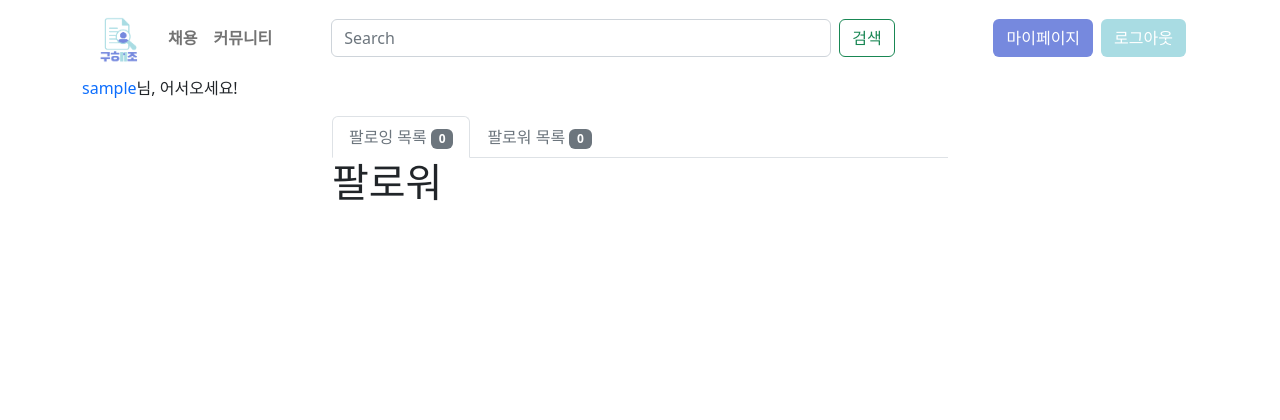
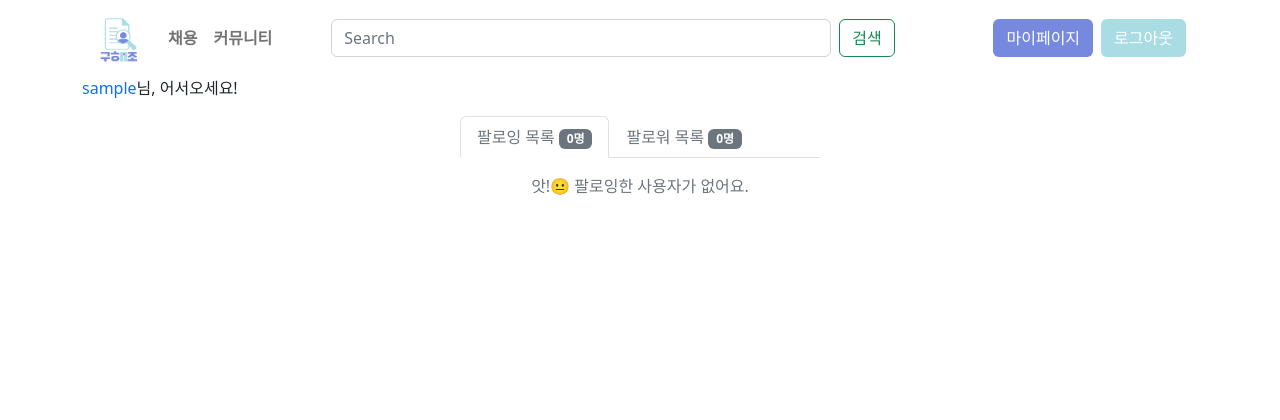
Before and after one commit to myeonghwan57/Pjt, a Django app: template accounts/templates/accounts/follow.html in a window 1280 px wide. Shown: the top 420 px of the page. Run offline with Django 3.2, Linux system fonts and the light colour scheme; the template is opened without the code that fills it, so the values that code supplies are empty; the visitor is signed in with stand-in values (Sample User, id 1); data comes from the database, SQL or seed files in the repository; some libraries are stand-ins or nearby versions.

Commit message:
마이페이지, 팔로우 페이지 수정

```diff
--- a/accounts/templates/accounts/follow.html
+++ b/accounts/templates/accounts/follow.html
@@ -2,48 +2,118 @@
 {% load django_bootstrap5 %}
 {% load static %}
 {% block content %}
-<div class="container mt-3" style="width:50%">
+<div class="container mt-3" style="width:30%">
   <ul class="nav nav-tabs" id="myTab" role="tablist">
     <li class="nav-item" role="presentation">
       <button class="nav-link active text-muted" id="follwing-tab" data-bs-toggle="tab" data-bs-target="#follwing" type="button" role="tab" aria-controls="follwing" aria-selected="false">
-        팔로잉 목록 <span class="badge text-bg-secondary">{{ user.follow.count }}</span>
+        팔로잉 목록 <span class="badge text-bg-secondary">{{ user.follow.count }}명</span>
       </button>
     </li>
     <li class="nav-item" role="presentation">
       <button class="nav-link text-muted" id="follower-tab" data-bs-toggle="tab" data-bs-target="#follower" type="button" role="tab" aria-controls="follower" aria-selected="true">
-        팔로워 목록 <span class="badge text-bg-secondary">{{ user.followers.count }}</span>
+        팔로워 목록 <span class="badge text-bg-secondary">{{ user.followers.count }}명</span>
       </button>
     </li>
   </ul>
-  <div class="tab-content" id="myTabContent">
-    <div class="tab-pane fade" id="follwing" role="tabpanel" aria-labelledby="follwing-tab">
-      <h1>
-        팔로잉
-      </h1>
+  <div class="tab-content mt-3" id="myTabContent">
+    <div class="tab-pane fade show active" id="follwing" role="tabpanel" aria-labelledby="follwing-tab">
+      {% if user.follow.count != 0 %}
         {% for following in followings %}
-        <h3>
-          <a href="{% url 'accounts:detail' following.pk %}">
-            {{following.username}}
+          <div class="d-flex justify-content-between">
+              <div class="mb-3">
+                <a class="text-dark" href="{% url 'accounts:detail' following.pk %}" style="text-decoration: none;">
+                  {% if following.profile %}
+                    <img class='rounded-circle' style='height:50px;width:50px;' src="{{ following.profile.url }}" alt="{{ user.profile }}">
+                  {% else %}
+                    <img class='rounded-circle' style='height:50px;width:50px;' src="{% static '/images/profile/user.png'%}" alt="user">
+                  {% endif %}
+                  <span class="fs-5">{{ following.username }}</span>
                 </a>
-        </h3>
-        <br>
+              </div>
+            <form id='follow-form' data-user-id="{{ following.pk }}" method='POST'>
+              {% csrf_token %}
+              <input type="submit" value="삭제" class='btn btn-sm signup_btn fw-bold'>
+            </form>
+          </div>
+          </div>
         {% endfor %}
+      {% else %}
+        <div class="text-muted text-center">
+          앗!😐 팔로잉한 사용자가 없어요.
+        </div>
+      {% endif %}
     </div>
 
-    <div class="tab-pane fade show active" id="follower" role="tabpanel" aria-labelledby="follower-tab">
-      <h1>
-        팔로워
-      </h1>
+    <div class="tab-pane fade" id="follower" role="tabpanel" aria-labelledby="follower-tab">
+      {% if user.followers.count != 0 %}
         {% for follower in followers %}
-        <h3>
-          <a href="{% url 'accounts:detail' follower.pk %}">
-            {{follower.username}}
+          <div class="d-flex justify-content-between">
+            <div class="mb-3">
+              <a class="text-dark" href="{% url 'accounts:detail' follower.pk %}" style="text-decoration: none;">
+                {% if follower.profile %}
+                  <img class='rounded-circle' style='height:50px;width:50px;' src="{{ follower.profile.url }}" alt="{{ user.profile }}">
+                {% else %}
+                  <img class='rounded-circle' style='height:50px;width:50px;' src="{% static '/images/profile/user.png'%}" alt="user">
+                {% endif %}
+                <span class="fs-5">{{ follower.username }}</span>
               </a>
-        </h3>
-        <br>
+            </div>
+            <form id='follow-form' data-user-id="{{ user.pk }}" method='POST'>
+              {% csrf_token %}
+              <input type="submit" value="삭제" class='btn btn-sm signup_btn fw-bold'>
+            </form>
+            </div>
         {% endfor %}
+      {% else %}
+        <div class="text-muted text-center">
+          앗!😐 팔로워한 사용자가 없어요.
+        </div>
+      {% endif %}
     </div>
 
   </div>
 </div>
 {% endblock content %}
+
+{% comment %} {% block script %}
+<script>
+const form = document.querySelector('#follow-form')
+const csrftoken = document.querySelector('[name=csrfmiddlewaretoken]').value
+
+form.addEventListener('submit', function (event) {
+  event.preventDefault()
+  const userId = event.target.dataset.userId
+
+  axios({
+    method: 'post',
+    url: `/accounts/${userId}/followers/`,
+    headers: {
+      'X-CSRFToken': csrftoken
+    }
+  })
+  .then((response) => {
+    const isFollowed = response.data.is_followed
+    const followBtn = document.querySelector('#follow-form > input[type=submit]')
+    if (isFollowed === true) {
+      followBtn.value = '이 사용자를 UnFollow 하겠어요.';
+      followBtn.classList.add('login_btn');
+      followBtn.classList.remove('signup_btn');
+    } else {
+      followBtn.value = '이 사용자를 Follow 할래요!';
+      followBtn.classList.add('signup_btn');
+      followBtn.classList.remove('login_btn');
+    }
+
+    const followersCountTag = document.querySelector('#followings-count')
+    const followingsCountTag = document.querySelector('#followers-count')
+    const followersCount = response.data.followers_count
+    const followingsCount = response.data.followings_count
+    followersCountTag.innerText = followersCount
+    followingsCountTag.innerText = followingsCount
+  })
+  .catch((error) => {
+    console.log(error.response)
+  })
+})
+</script>
+{% endblock script %} {% endcomment %}
```
Also changed, not shown: accounts/templates/accounts/detail.html (+6 -2 lines). Lines whose indentation alone changed are shown as unchanged.
